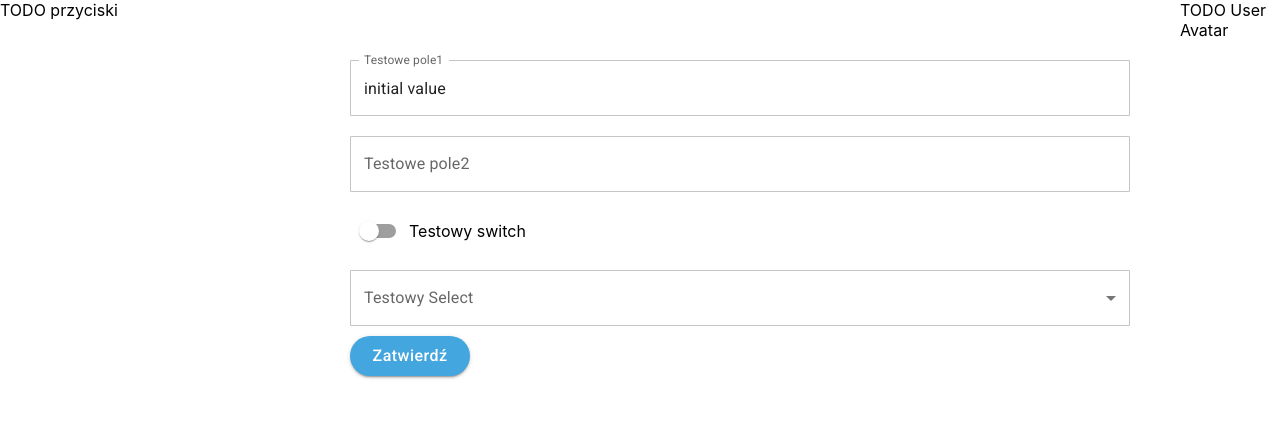
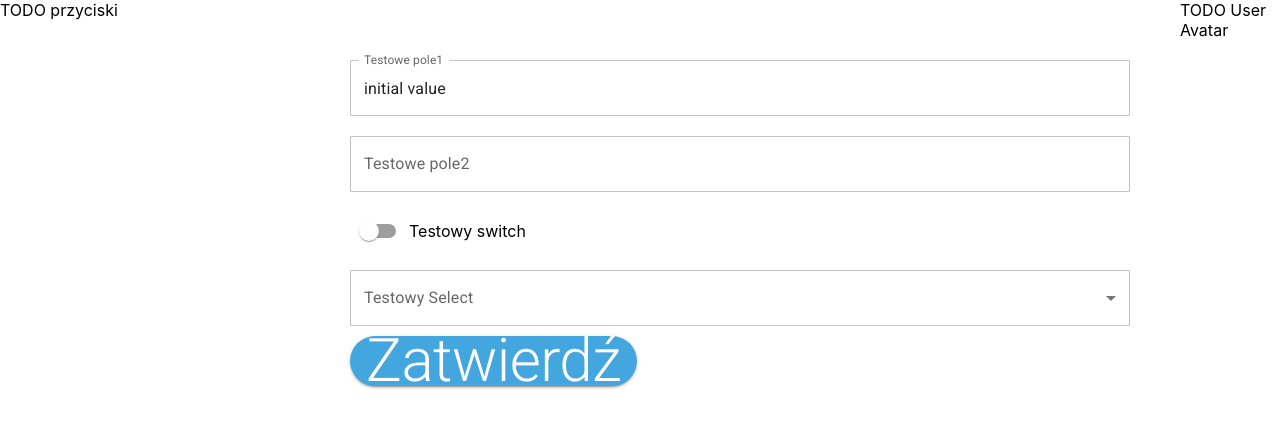
Before and after one commit to mrzelak/test, a React (Create React App) app in the folder frontend/: page /application/tasks/add in a window 1280 px wide. Shown: the top 428 px of the page. Built offline with nearby package versions, Linux system fonts and the light colour scheme.

Commit message:
Button - fit to design

```diff
--- a/frontend/src/components/Button/index.js
+++ b/frontend/src/components/Button/index.js
@@ -1,20 +1,22 @@
 import React from 'react';
 import noop from 'lodash/noop';
 import PropTypes from 'prop-types';
-import { Button as MUIButton } from '@mui/material';
+import { Button as MUIButton, Typography } from '@mui/material';
 import getStyles from './styles';
 
-const Button = ({ color, onClick, children, submit }) => {
-  const styles = getStyles(color);
+const Button = ({ size, onClick, children, submit }) => {
+  const styles = getStyles();
 
   return (
     <MUIButton
       type={submit ? 'submit' : undefined}
       onClick={onClick}
       variant="contained"
-      sx={styles.root}
+      sx={{ ...styles.root, ...(size === 'small' && styles.small) }}
     >
-      {children}
+      <Typography variant={size === 'small' ? 'h3' : 'h2'}>
+        {children}
+      </Typography>
     </MUIButton>
   );
 };
@@ -22,13 +24,13 @@ const Button = ({ color, onClick, children, submit }) => {
 Button.propTypes = {
   children: PropTypes.node.isRequired,
   onClick: PropTypes.func,
-  color: PropTypes.oneOf(['primary', 'secondary']),
+  size: PropTypes.oneOf(['small', 'big']),
   submit: PropTypes.bool,
 };
 
 Button.defaultProps = {
   onClick: noop,
-  color: 'primary',
+  size: 'big',
   submit: false,
 };
 
--- a/frontend/src/components/Button/styles.js
+++ b/frontend/src/components/Button/styles.js
@@ -1,14 +1,16 @@
-export default (color) => ({
+export default () => ({
   root: {
     minWidth: 120,
-    height: 40,
+    height: 50,
     borderRadius: 50,
-    color: (theme) => theme.palette[color].contrastText,
+    color: (theme) => theme.palette.primary.contrastText,
     textTransform: 'none',
-    fontSize: (theme) => theme.fontSize.big,
-    backgroundColor: (theme) => theme.palette[color].main,
+    backgroundColor: (theme) => theme.palette.primary.main,
     '&:hover': {
-      backgroundColor: (theme) => theme.palette[color].dark,
+      backgroundColor: (theme) => theme.palette.primary.dark,
     },
   },
+  small: {
+    height: 35,
+  },
 });
```
Also changed, not shown: frontend/src/components/Button/stories.js (+7 -8 lines).
